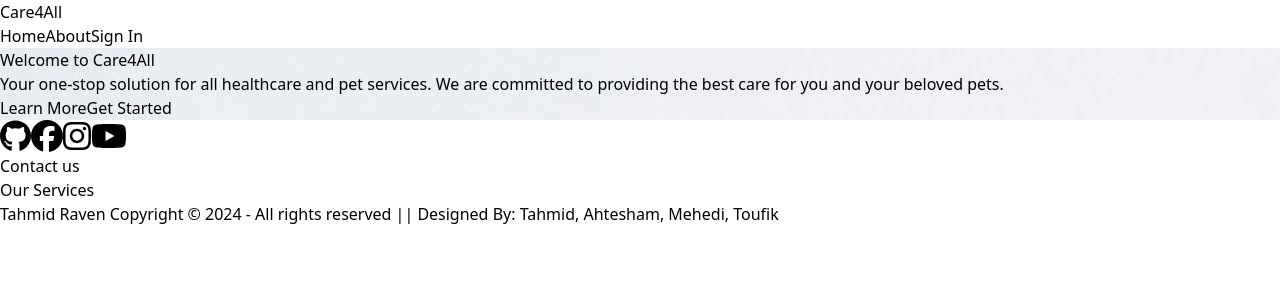
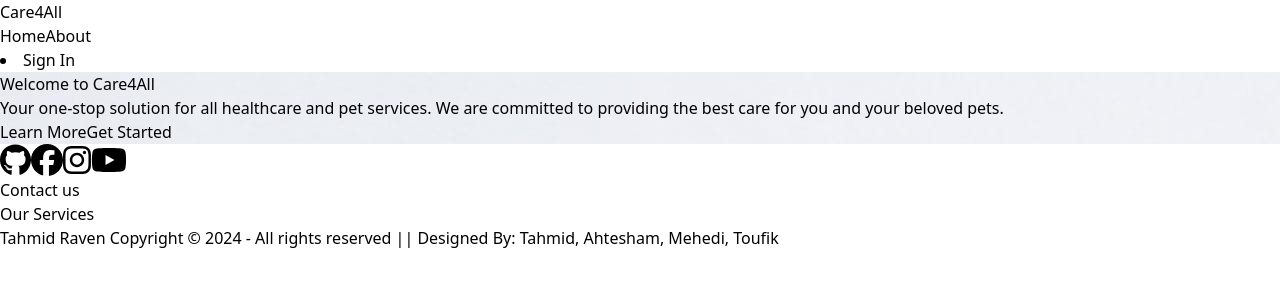
Before and after one commit to TahmidRaven/care4all_medicenter, a React (Vite) app in the folder demo01/: page / in a window 1280 px wide. Shown: the top 300 px of the page. Built offline with nearby package versions, Linux system fonts and the light colour scheme; no server answers.

Commit message:
private profile page

```diff
--- a/demo01/src/App.jsx
+++ b/demo01/src/App.jsx
@@ -6,6 +6,10 @@ import Signup from './pages/signup';
 import Signin from './pages/signin';
 import Header from './components/header';
 import Footer from './components/footer';
+import PrivateRoute from './components/PrivateRoute';
+import Profile from './pages/profile';
+
+
 
 export default function App() {
   return (
@@ -22,6 +26,9 @@ export default function App() {
             <Route path="/about" element={<About />} />
             <Route path="/signin" element={<Signin />} />
             <Route path="/signup" element={<Signup />} />
+            <Route element={<PrivateRoute />}>
+              <Route path='/profile' element={<Profile />} />
+             </Route>
           </Routes>
         </main>
 
--- /dev/null
+++ b/demo01/src/components/PrivateRoute.jsx
@@ -0,0 +1,7 @@
+import {useSelector} from 'react-redux'
+import { Outlet, Navigate } from 'react-router-dom'
+
+export default function PrivateRoute() {
+    const {currentUser} = useSelector(state => state.user)
+  return currentUser ? <Outlet/> : <Navigate to='/signin'/>
+}
--- a/demo01/src/components/header.jsx
+++ b/demo01/src/components/header.jsx
@@ -1,7 +1,10 @@
 import React from 'react';
 import { Link } from 'react-router-dom';
+import { useSelector } from 'react-redux';
 
 export default function Header() {
+  const {currentUser} = useSelector((state) => state.user);
+
   return (
     <header className="bg-gray-800 text-white p-4">
       <nav className="flex justify-between items-center">
@@ -9,8 +12,14 @@ export default function Header() {
         <div className="flex space-x-4">
           <Link to="/" className="hover:text-gray-300">Home</Link>
           <Link to="/about" className="hover:text-gray-300">About</Link>
-          <Link to="/signin" className="hover:text-gray-300">Sign In</Link>
-          {/* <Link to="/signup" className="hover:text-gray-300">Sign Up</Link> */}
+          <Link to='/profile'>
+            {currentUser ? (
+              <img src={currentUser.profilePicture} alt='profile' className='h-7 w-7 rounded-full object-cover' />
+            ) : (
+              <li>Sign In</li>
+            )}
+          </Link>
+
         </div>
       </nav>
     </header>
--- /dev/null
+++ b/demo01/src/pages/profile.jsx
@@ -0,0 +1,7 @@
+import React from 'react'
+
+export default function Profile() {
+  return (
+    <div>Profile</div>
+  )
+}
```
Also changed, not shown: 1 other file (tests, documents, lock files or other folders).
